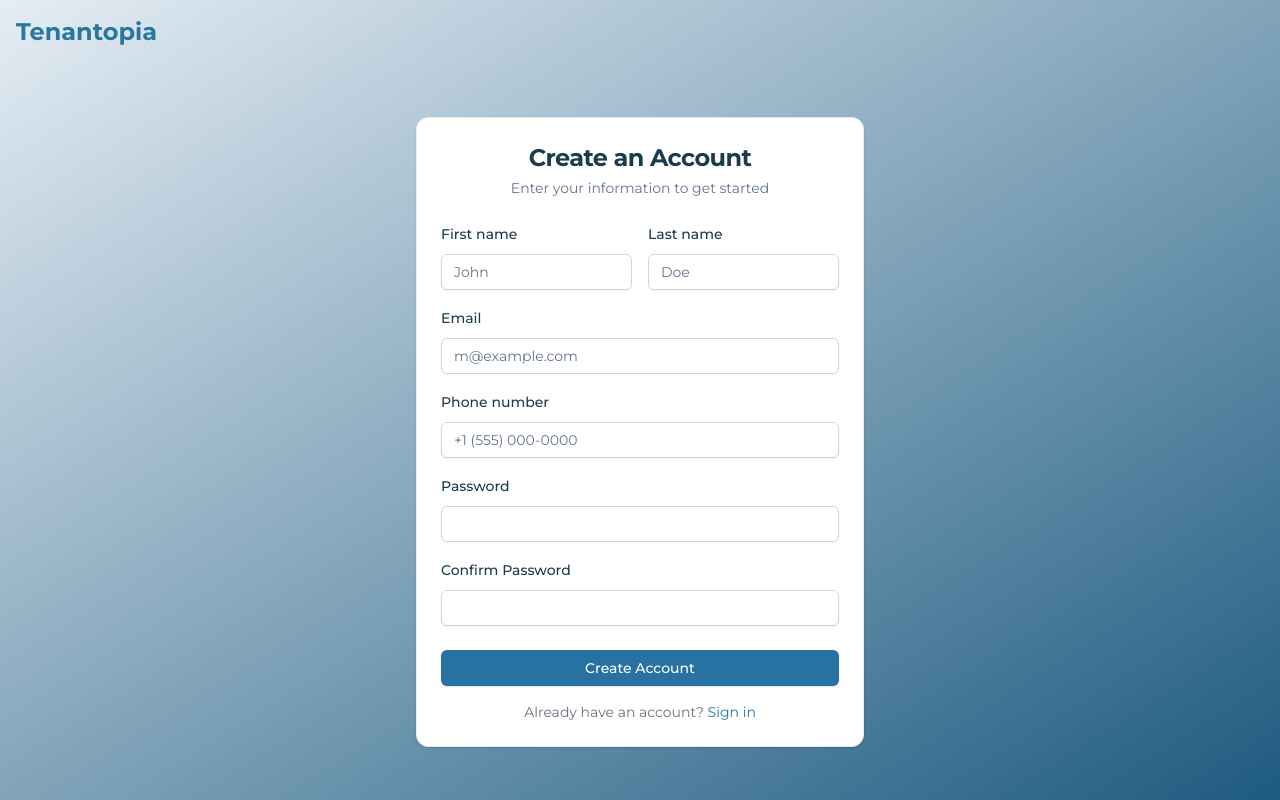
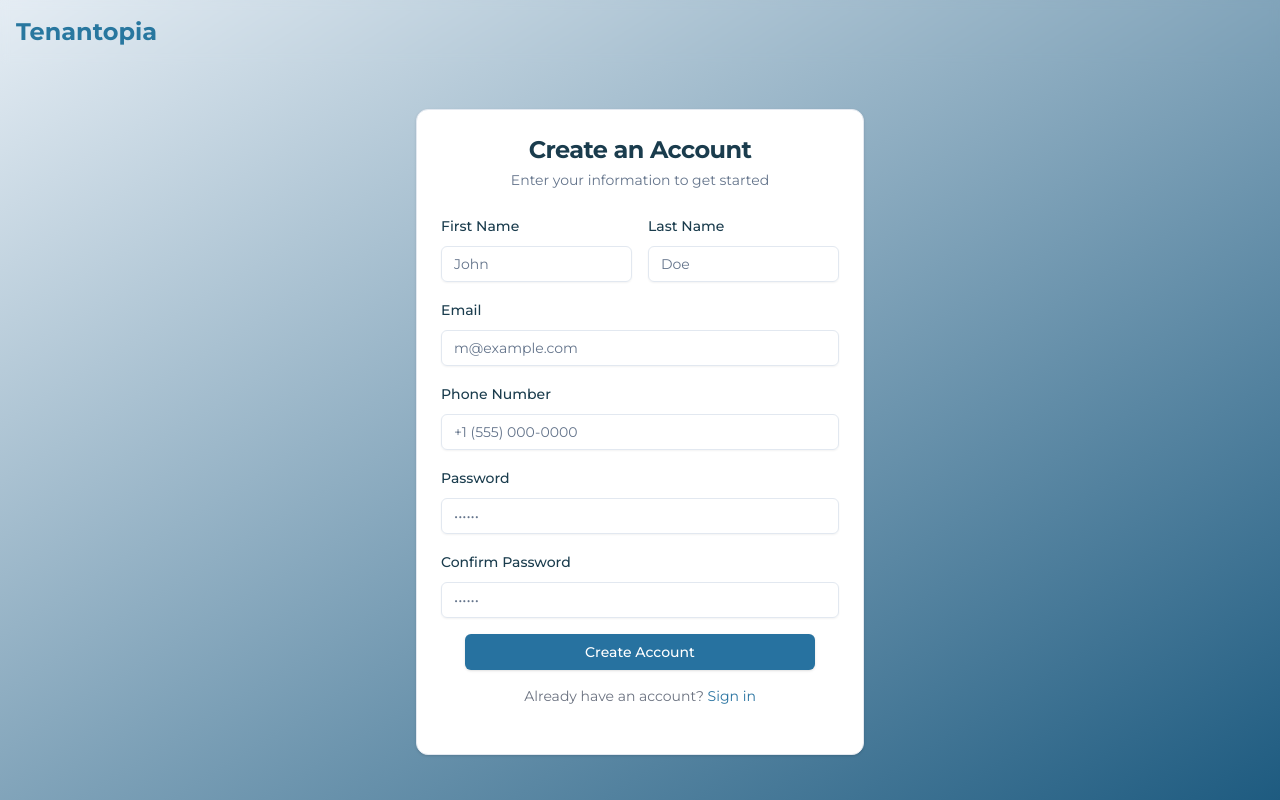
Before and after one commit to klaus-gudy/tenantopia, a Next.js app: page /sign-up in a window 1280 px wide. Built offline with nearby package versions, Linux system fonts and the light colour scheme.

Commit message:
🏆Milestone: Implemented sign-up form with validation and user registration API

```diff
--- a/app/(auth)/sign-up/page.tsx
+++ b/app/(auth)/sign-up/page.tsx
@@ -1,5 +1,11 @@
+"use client";
+
+import * as z from "zod";
+import { useForm } from "react-hook-form";
+import { zodResolver } from "@hookform/resolvers/zod";
+import { useState } from "react";
+import { useRouter } from "next/navigation";
 import Link from "next/link";
-import { Button } from "@/components/ui/button";
 import {
   Card,
   CardContent,
@@ -8,10 +14,77 @@ import {
   CardHeader,
   CardTitle,
 } from "@/components/ui/card";
+import {
+  Form,
+  FormControl,
+  FormField,
+  FormItem,
+  FormLabel,
+  FormMessage,
+} from "@/components/ui/form";
+import { Button } from "@/components/ui/button";
 import { Input } from "@/components/ui/input";
-import { Label } from "@/components/ui/label";
+import { toast } from "sonner";
+
+const signUpSchema = z
+  .object({
+    firstName: z.string().min(2, "First name must be at least 2 characters"),
+    lastName: z.string().min(2, "Last name must be at least 2 characters"),
+    email: z.string().email("Invalid email address"),
+    phone: z.string().regex(/^\+?[1-9]\d{1,14}$/, "Invalid phone number"),
+    password: z.string().min(6, "Password must be at least 6 characters"),
+    confirmPassword: z.string(),
+  })
+  .refine((data) => data.password === data.confirmPassword, {
+    message: "Passwords must match",
+    path: ["confirmPassword"],
+  });
 
 export default function SignUpPage() {
+  const [loading, setLoading] = useState(false);
+  const router = useRouter();
+
+  const form = useForm<z.infer<typeof signUpSchema>>({
+    resolver: zodResolver(signUpSchema),
+    defaultValues: {
+      firstName: "",
+      lastName: "",
+      email: "",
+      phone: "",
+      password: "",
+      confirmPassword: "",
+    },
+  });
+
+  const onSubmit = async (values: z.infer<typeof signUpSchema>) => {
+    setLoading(true);
+    console.log("SignUp Data:", values);
+    try {
+      const response = await fetch("/api/auth/register", {
+        method: "POST",
+        headers: { "Content-Type": "application/json" },
+        body: JSON.stringify(values),
+      });
+
+      const data = await response.json();
+      toast.success("Account created successfully!");
+
+      if (!response.ok) {
+        throw new Error(data.error || "Something went wrong");
+      }
+      router.push("/login");
+
+    } catch (error) {
+      if (error instanceof Error) {
+        toast.error(error.message);
+      } else {
+        toast.error("An unknown error occurred");
+      }
+    } finally {
+      setLoading(false);
+    }
+  };
+
   return (
     <Card className="w-full max-w-md">
       <CardHeader className="space-y-1">
@@ -22,93 +95,107 @@ export default function SignUpPage() {
           Enter your information to get started
         </CardDescription>
       </CardHeader>
+      <Form {...form}>
+        <form onSubmit={form.handleSubmit(onSubmit)}>
           <CardContent className="space-y-4">
             <div className="grid grid-cols-2 gap-4">
-          <div className="space-y-2">
-            <Label
-              htmlFor="first-name"
-              className="text-sm font-medium leading-none peer-disabled:cursor-not-allowed peer-disabled:opacity-70"
-            >
-              First name
-            </Label>
-            <Input
-              id="first-name"
-              placeholder="John"
-              className="w-full px-3 py-2 border rounded-md border-gray-300 focus:outline-none focus:ring-2 focus:ring-ocean-500 focus:border-transparent"
+              <FormField
+                control={form.control}
+                name="firstName"
+                render={({ field }) => (
+                  <FormItem>
+                    <FormLabel>First Name</FormLabel>
+                    <FormControl>
+                      <Input placeholder="John" {...field} />
+                    </FormControl>
+                    <FormMessage />
+                  </FormItem>
+                )}
+              />
+              <FormField
+                control={form.control}
+                name="lastName"
+                render={({ field }) => (
+                  <FormItem>
+                    <FormLabel>Last Name</FormLabel>
+                    <FormControl>
+                      <Input placeholder="Doe" {...field} />
+                    </FormControl>
+                    <FormMessage />
+                  </FormItem>
+                )}
               />
             </div>
-          <div className="space-y-2">
-            <Label
-              htmlFor="last-name"
-              className="text-sm font-medium leading-none peer-disabled:cursor-not-allowed peer-disabled:opacity-70"
-            >
-              Last name
-            </Label>
+
+            <FormField
+              control={form.control}
+              name="email"
+              render={({ field }) => (
+                <FormItem>
+                  <FormLabel>Email</FormLabel>
+                  <FormControl>
                     <Input
-              id="last-name"
-              placeholder="Doe"
-              className="w-full px-3 py-2 border rounded-md border-gray-300 focus:outline-none focus:ring-2 focus:ring-ocean-500 focus:border-transparent"
-            />
-          </div>
-        </div>
-        <div className="space-y-2">
-          <Label
-            htmlFor="email"
-            className="text-sm font-medium leading-none peer-disabled:cursor-not-allowed peer-disabled:opacity-70"
-          >
-            Email
-          </Label>
-          <Input
-            id="email"
                       type="email"
                       placeholder="m@example.com"
-            className="w-full px-3 py-2 border rounded-md border-gray-300 focus:outline-none focus:ring-2 focus:ring-ocean-500 focus:border-transparent"
+                      {...field}
                     />
-        </div>
-        <div className="space-y-2">
-          <Label
-            htmlFor="phone"
-            className="text-sm font-medium leading-none peer-disabled:cursor-not-allowed peer-disabled:opacity-70"
-          >
-            Phone number
-          </Label>
+                  </FormControl>
+                  <FormMessage />
+                </FormItem>
+              )}
+            />
+
+            <FormField
+              control={form.control}
+              name="phone"
+              render={({ field }) => (
+                <FormItem>
+                  <FormLabel>Phone Number</FormLabel>
+                  <FormControl>
                     <Input
-            id="phone"
                       type="tel"
                       placeholder="+1 (555) 000-0000"
-            className="w-full px-3 py-2 border rounded-md border-gray-300 focus:outline-none focus:ring-2 focus:ring-ocean-500 focus:border-transparent"
+                      {...field}
                     />
-        </div>
-        <div className="space-y-2">
-          <Label
-            htmlFor="password"
-            className="text-sm font-medium leading-none peer-disabled:cursor-not-allowed peer-disabled:opacity-70"
+                  </FormControl>
+                  <FormMessage />
+                </FormItem>
+              )}
+            />
+
+            <FormField
+              control={form.control}
+              name="password"
+              render={({ field }) => (
+                <FormItem>
+                  <FormLabel>Password</FormLabel>
+                  <FormControl>
+                    <Input type="password" placeholder="••••••" {...field} />
+                  </FormControl>
+                  <FormMessage />
+                </FormItem>
+              )}
+            />
+
+            <FormField
+              control={form.control}
+              name="confirmPassword"
+              render={({ field }) => (
+                <FormItem>
+                  <FormLabel>Confirm Password</FormLabel>
+                  <FormControl>
+                    <Input type="password" placeholder="••••••" {...field} />
+                  </FormControl>
+                  <FormMessage />
+                </FormItem>
+              )}
+            />
+            <CardFooter className="flex flex-col space-y-4">
+              <Button
+                type="submit"
+                className="w-full bg-ocean-500 hover:bg-ocean-600 text-white"
               >
-            Password
-          </Label>
-          <Input
-            id="password"
-            type="password"
-            className="w-full px-3 py-2 border rounded-md border-gray-300 focus:outline-none focus:ring-2 focus:ring-ocean-500 focus:border-transparent"
-          />
-        </div>
-        <div className="space-y-2">
-          <Label
-            htmlFor="confirm-password"
-            className="text-sm font-medium leading-none peer-disabled:cursor-not-allowed peer-disabled:opacity-70"
-          >
-            Confirm Password
-          </Label>
-          <Input
-            id="confirm-password"
-            type="password"
-            className="w-full px-3 py-2 border rounded-md border-gray-300 focus:outline-none focus:ring-2 focus:ring-ocean-500 focus:border-transparent"
-          />
-        </div>
-      </CardContent>
-      <CardFooter className="flex flex-col space-y-4">
-        <Button className="w-full bg-ocean-500 hover:bg-ocean-600 text-white">
-          Create Account
+                {loading ? "Creating Account..." : "Create Account"}
               </Button>
               <div className="text-sm text-center text-gray-500">
                 Already have an account?{" "}
@@ -117,6 +204,9 @@ export default function SignUpPage() {
                 </Link>
               </div>
             </CardFooter>
+          </CardContent>
+        </form>
+      </Form>
     </Card>
   );
 }
--- /dev/null
+++ b/app/api/auth/register/route.ts
@@ -0,0 +1,39 @@
+import { NextResponse } from "next/server";
+import bcrypt from 'bcryptjs';
+import { prisma } from '@/lib/prisma';
+
+export async function POST(req: Request) {
+    try {
+        const body = await req.json();
+        const { firstName, lastName, email, phone, password } = body;
+
+        if (!firstName || !lastName || !email || !phone || !password) {
+            return NextResponse.json({ error: "All fields are required" }, { status: 400 });
+        }
+
+        const existingUser = await prisma.user.findFirst({
+            where: { OR: [{ email }, { phone }] },
+        });
+
+        if (existingUser) {
+            return NextResponse.json({ error: "User already exists" }, { status: 400 });
+        }
+
+        const hashedPassword = await bcrypt.hash(password, 10);
+
+        const newUser = await prisma.user.create({
+            data: {
+                name: `${firstName} ${lastName}`,
+                email,
+                phone,
+                password: hashedPassword,
+                role: "OWNER",
+            },
+        });
+
+        return NextResponse.json({ user: newUser, message: "User created successfully" }, { status: 201 });
+    } catch (e) {
+        console.error("Registration error:", e);
+        return NextResponse.json({ error: "Internal server error" }, { status: 500 });
+    }
+}
```
Lines whose indentation alone changed are shown as unchanged.
